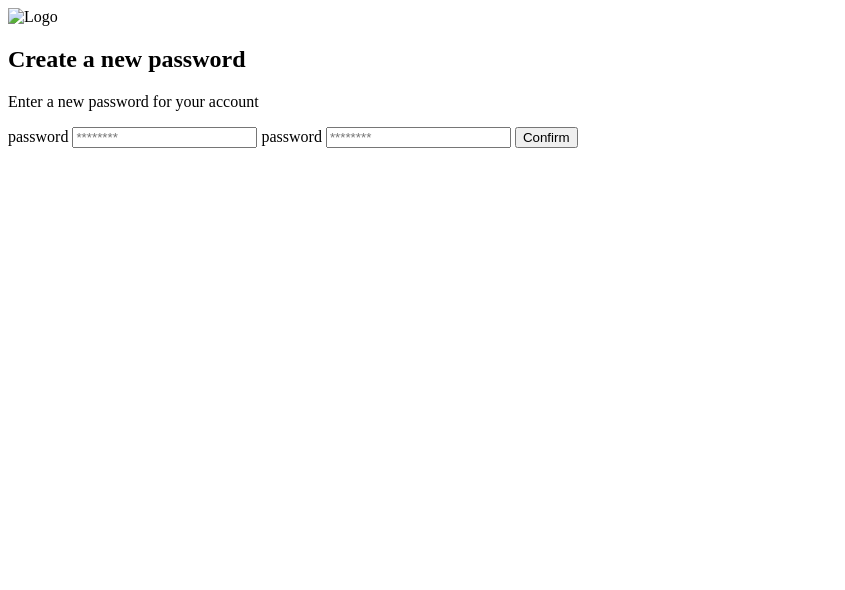
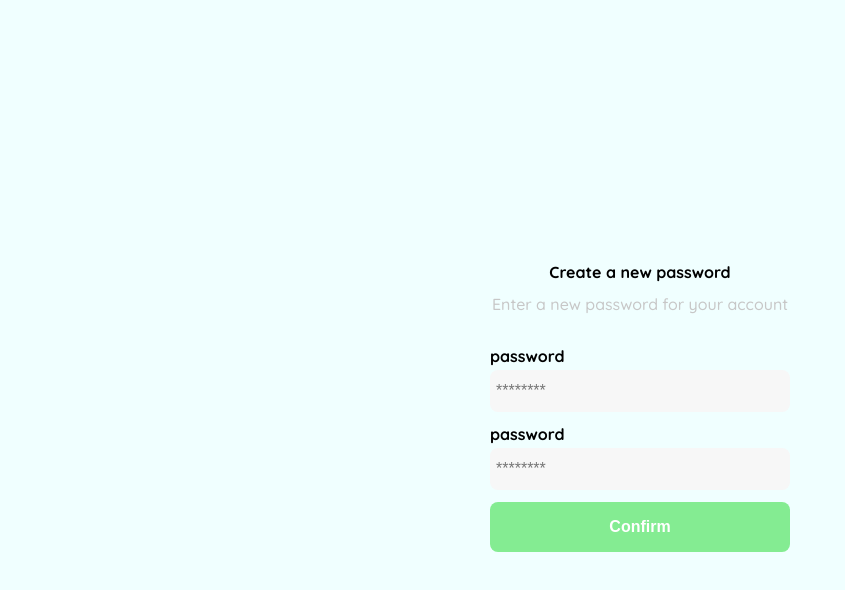
Before and after one commit to Dacosta96/PROJECT_PAGE_STORE_TECH, a plain HTML site: page Create_password.html in a window 1280 px wide. Shown: the whole page, without its empty margins (0-845 px from the left). Drawn offline with Linux system fonts and the light colour scheme.

Commit message:
Pagina final contraseña

```diff
--- a/Create_password.html
+++ b/Create_password.html
@@ -4,20 +4,108 @@
     <meta charset="UTF-8">
     <meta name="viewport" content="width=device-width, initial-scale=1.0">
     <title>Document</title>
+    <link rel="preconnect" href="https://fonts.gstatic.com" crossorigin>
+   <link href="https://fonts.googleapis.com/css2?family=Quicksand:wght@300;500;700&display=swap" rel="stylesheet">
+    <style>
+        body{
+            margin: 0;
+            background-color: azure;
+            font-family: 'Quicksand', sans-serif;}
+        :root {
+            --black:#000000;
+            --white: #FFFFFF;
+            --very-light-pink: #C7C7C7;
+            --text-input-field: #F7F7F7;
+            --dark: #232830;
+            --hospital-green: #84ec92;
+            --distance: 16px
+                }
+        .login{
+            width: 100%;
+            height: 100vh;
+            display: grid;
+            place-items: center;
+        }
+        .form-container{
+            display: grid;
+            grid-template-rows: auto 1fr auto;
+            width: 300px;
+        }
+        .logo{
+            width: 250px;
+            height: 150 px;
+            margin-bottom: 50px;
+            justify-self: center;
+            display: none;
+        }
+        .title{
+            font-size: var(--distance);
+            margin-bottom: 12px;
+            text-align: center;
+        }
+        .subtitle{
+            color: var(--very-light-pink);
+            font-size: var(--distance);
+            font-weight: 300px;
+            margin-top: 0;
+            margin-bottom: 32px;
+            text-align: center;
+        }
+        .form{
+            display: flex;
+            flex-direction: column;
+        }
+        .label{
+            font-size: var(--distance);
+            font-weight: bold;
+            margin-bottom: 4px;
+        }
+        .input{
+            background-color: var(--text-input-field);
+            border: none;
+            border-radius: 8px;
+            height: 30px;
+            font-size: var(--distance);
+            padding: 6px;
+            margin-bottom: 12px;
+        }
+
+        .primary-button{
+            background-color: var(--hospital-green);
+            border-radius: 8px;
+            border: none;
+            color: var(--white);
+            width: 100%;
+            cursor: pointer;
+            font-size: var(--distance);
+            font-weight: bold;
+            height: 50px;
+        }
+        @media (max-width: 640px){
+            .logo{
+                display: block;
+            }
+        }
+
+    </style>
+
+
+
+
 </head>
 <body>
     <section class="login">
         <div class="form-container">
-            <img src="" alt="Logo">
+            <img src="./Logo1.png" alt="Logo" class="logo">
             <h1 class="title"> Create a new password </h1>
             <p class="subtitle">Enter a new password for your account</p>
 
             <form action="/" class="form">
                 <label for="password" class="label">password</label>
-                <input type="password" id="password" placeholder="********">
+                <input type="password" id="password" placeholder="********" class="input">
 
                 <label for="new-password" class="label">password</label>
-                <input type="password" id="confirm_password" placeholder="********">
+                <input type="password" id="confirm_password" placeholder="********" class="input">
 
                 <input type="submit" value="Confirm" class="primary-button">
             </form>
```
